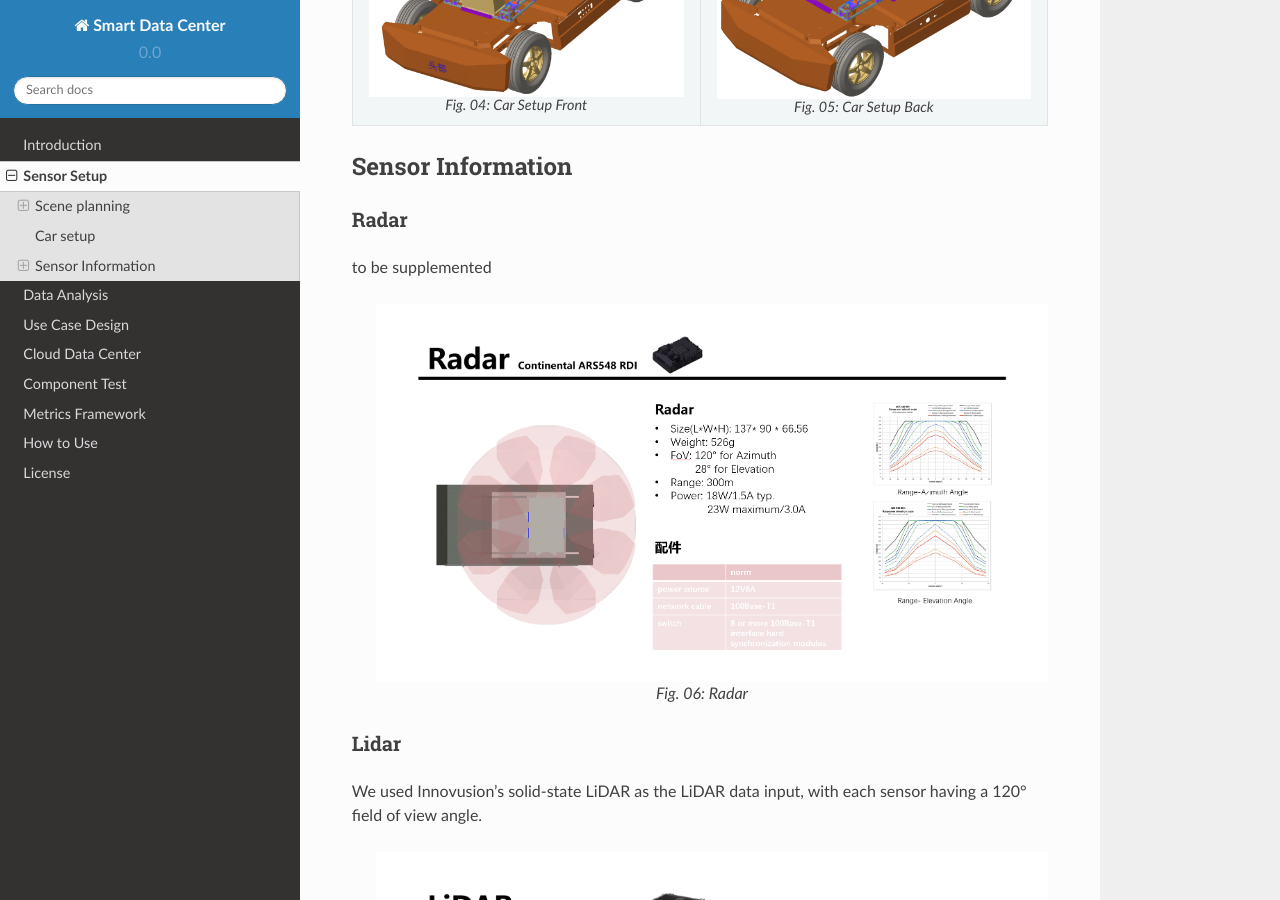
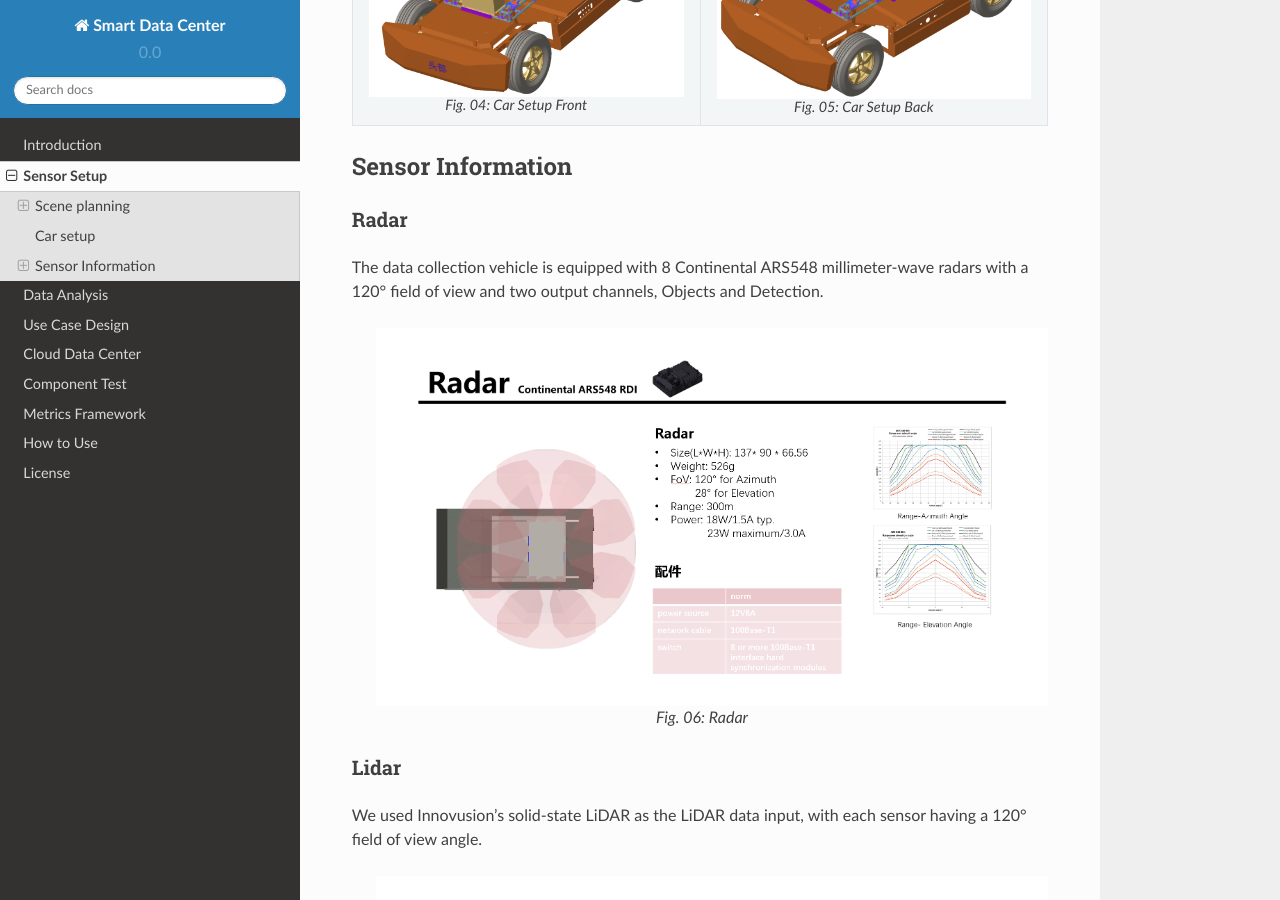
Before and after one commit to fusionSJTU/sdcSJTU, a Sphinx documentation site: the page built from docs/source/sensors.rst, in a window 1280 px wide and 900 px high, scrolled down 2099 px. Built offline with Sphinx 7.4.7 and the Read the Docs theme 2.0.0, drawn with Linux system fonts in a browser that asks for light colours.

Commit message:
add radar info

```diff
--- a/docs/source/sensors.rst
+++ b/docs/source/sensors.rst
@@ -71,7 +71,7 @@
 
 Radar
 ********
-to be supplemented
+The data collection vehicle is equipped with 8 Continental ARS548 millimeter-wave radars with a 120° field of view and two output channels, Objects and Detection.
 
     .. _sensor-radar:
 
```
